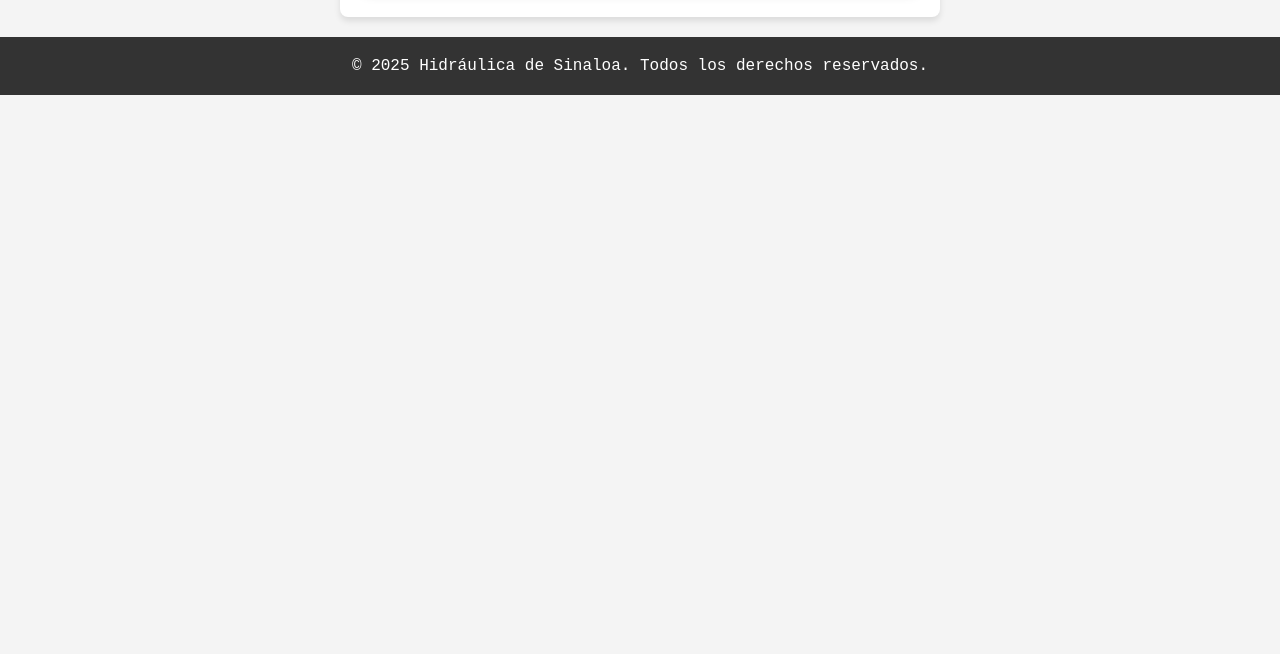
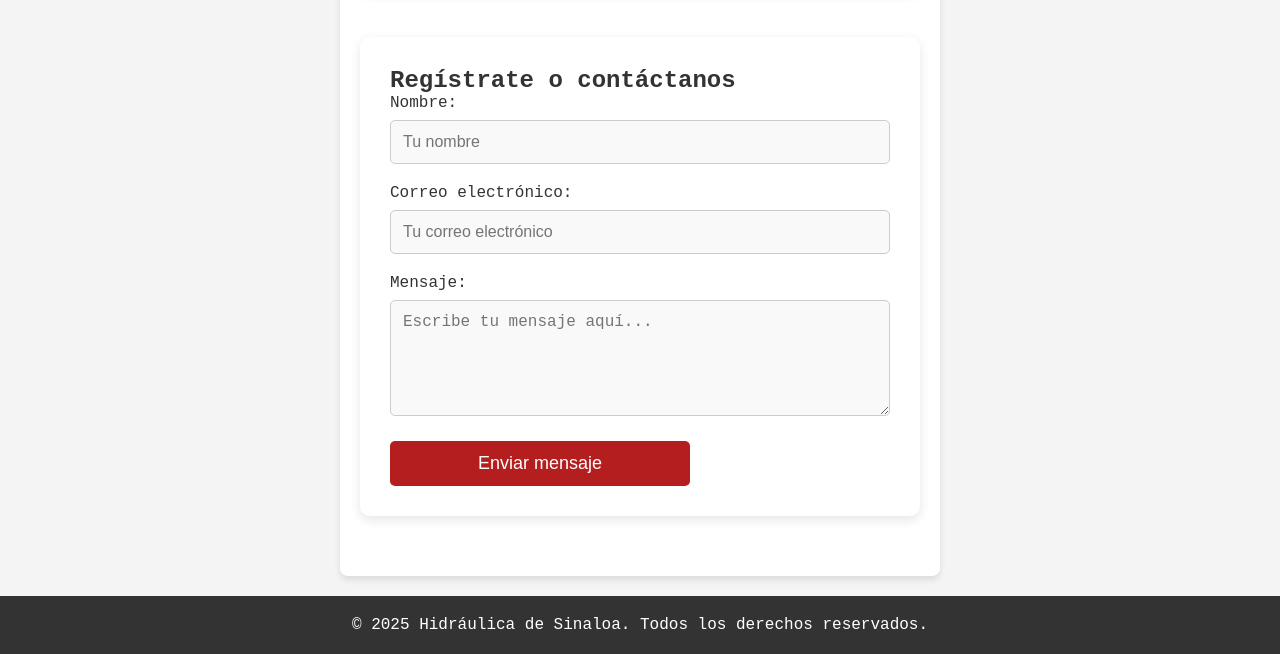
Before and after one commit to HidraulicaSinaloa/HidraulicaSinaloa, a plain HTML site: page contacto.html in a window 1280 px wide. Shown: the part 647-1301 px from the top of the page. Before the commit the page ends 800 px from the top, so only its background shows below. Drawn offline with Linux system fonts and the light colour scheme.

Commit message:
Add files via upload

```diff
--- a/a.css
+++ b/a.css
@@ -336,3 +336,75 @@ footer {
         font-size: 18px;
     }
 }
+/* Estilos para el formulario de contacto */
+.contact-form-container {
+    margin-top: 40px;
+    padding: 30px;
+    background-color: #ffffff;
+    border-radius: 10px;
+    box-shadow: 0px 4px 12px rgba(0, 0, 0, 0.1);
+    width: 100%;
+    max-width: 600px; /* Limitar el ancho para que no se desborde */
+    margin-bottom: 40px;
+}
+
+.contact-form h2 {
+    color: #b41e1e;
+    font-size: 24px;
+    text-align: center;
+    margin-bottom: 20px;
+}
+
+.contact-form label {
+    font-size: 16px;
+    color: #333;
+    margin-bottom: 8px;
+    display: block;
+}
+
+.contact-form input, .contact-form textarea {
+    width: 100%;
+    padding: 12px;
+    margin-bottom: 20px;
+    border: 1px solid #ccc;
+    border-radius: 5px;
+    font-size: 16px;
+    background-color: #f9f9f9;
+    box-sizing: border-box; /* Asegura que el padding no cause desbordamiento */
+}
+
+.contact-form input:focus, .contact-form textarea:focus {
+    outline: none;
+    border-color: #b41e1e; /* Color de borde al hacer foco */
+    background-color: #fff; /* Cambia el fondo cuando tiene foco */
+}
+
+.contact-form button {
+    background-color: #b41e1e;
+    color: white;
+    padding: 12px 25px;
+    font-size: 18px;
+    border: none;
+    border-radius: 5px;
+    cursor: pointer;
+    transition: background-color 0.3s ease;
+    width: 100%; /* Hace que el botón ocupe todo el ancho */
+    max-width: 300px; /* Limita el tamaño máximo del botón */
+    margin: 0 auto; /* Centra el botón */
+}
+
+.contact-form button:hover {
+    background-color: #8e1616;
+}
+
+/* Para dispositivos móviles */
+@media (max-width: 768px) {
+    .contact-form input, .contact-form textarea {
+        padding: 10px; /* Ajusta el padding para pantallas más pequeñas */
+    }
+
+    .contact-form button {
+        padding: 12px 20px;
+        font-size: 16px; /* Ajusta el tamaño de la fuente */
+    }
+}
--- a/contacto.html
+++ b/contacto.html
@@ -34,19 +34,38 @@
     <section id="contacto">
         <div class="contact-container">
             <h1>Contacto</h1>
-
-            <p><strong>Gerente:</strong> Froylan Lugo</p>
-
-            <p><strong>Email:</strong> <span class="subrayado">froylanlugo@hotmail.com</span></p>
-
-            <p><strong>Teléfono:</strong> (667) 102-2522</p>
-
-            <p><strong>Dirección:</strong> Constituyentes Ignacio Ramos Praslow 2780, Salvador Alvarado, 80160 Culiacán Rosales, Sin.</p>
+            <div class="contact-info">
+                <p><strong>Gerente:</strong> Froylan Lugo</p>
+                <p><strong>Email:</strong> <span class="subrayado">froylanlugo@hotmail.com</span></p>
+                <p><strong>Teléfono:</strong> (667) 102-2522</p>
+                <p><strong>Dirección:</strong> Constituyentes Ignacio Ramos Praslow 2780, Salvador Alvarado, 80160 Culiacán Rosales, Sin.</p>
+            </div>
 
             <!-- Mapa dentro del contenedor de contacto -->
             <div class="map-container">
                 <h3>Visítanos</h3>
+
                 <iframe src="https://www.google.com/maps/embed?pb=!1m18!1m12!1m3!1d3622.2838818545256!2d-107.42651210321044!3d24.785731000000002!2m3!1f0!2f0!3f0!3m2!1i1024!2i768!4f13.1!3m3!1m2!1s0x86bcd1910653b5fd%3A0x3249ddd5bfed1cd1!2sHidr%C3%A1ulica%20de%20Sinaloa!5e0!3m2!1ses-419!2smx!4v1744949273208!5m2!1ses-419!2smx" width="600" height="450" style="border:0;" allowfullscreen="" loading="lazy" referrerpolicy="no-referrer-when-downgrade"></iframe>
+            </div>
+
+            <!-- Formulario de contacto -->
+            <div class="contact-form-container">
+                <h2>Regístrate o contáctanos</h2>
+                <form action="https://formspree.io/f/xldjqlqw" method="POST" class="contact-form">
+                    <label for="nombre">Nombre:</label>
+                    <input type="text" id="nombre" name="nombre" placeholder="Tu nombre" required>
+
+                    <label for="email">Correo electrónico:</label>
+                    <input type="email" id="email" name="email" placeholder="Tu correo electrónico" required>
+
+                    <label for="mensaje">Mensaje:</label>
+                    <textarea id="mensaje" name="mensaje" rows="5" placeholder="Escribe tu mensaje aquí..." required></textarea>
+
+                    <!-- Campo anti spam -->
+                    <input type="text" name="_gotcha" style="display:none">
+
+                    <button type="submit" class="btn-primary">Enviar mensaje</button>
+                </form>
             </div>
         </div>
     </section>
@@ -67,6 +86,7 @@
             });
         });
     </script>
+
     <footer>
         <p>© 2025 Hidráulica de Sinaloa. Todos los derechos reservados.</p>
     </footer>
```
